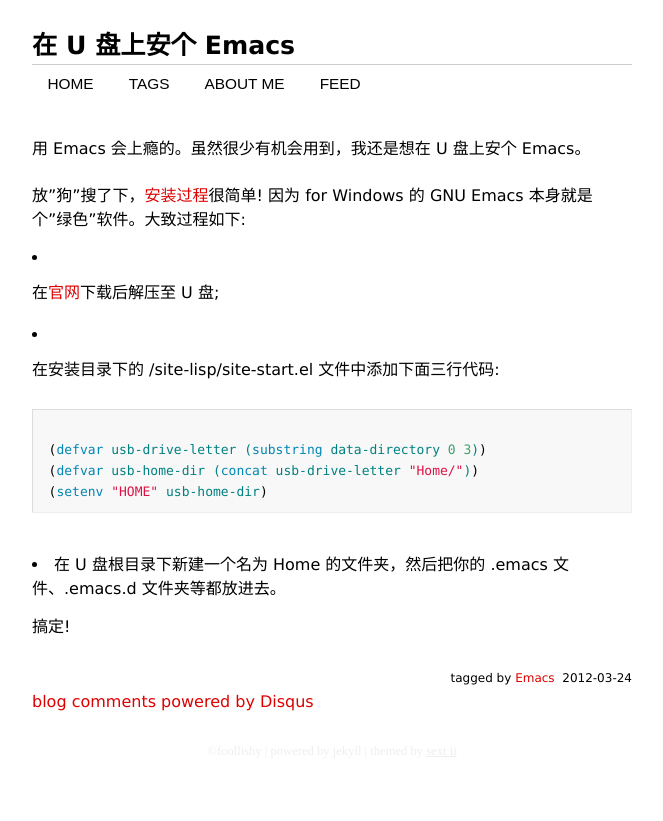
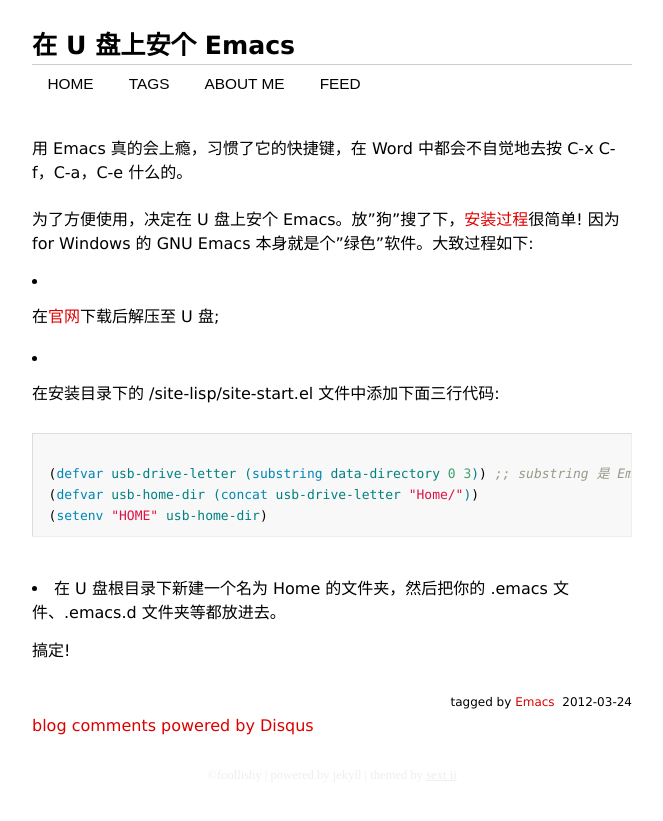
Before and after one commit to foollishy/foollishy.github.com, a Jekyll site: the page built from _posts/2012-03-24-emacs-in-smart-disk.markdown, in a window 1280 px wide. Shown: the top 821 px of the page, without its empty margins (308-971 px from the left). Built offline with Jekyll 4.4.1, drawn with Linux system fonts in a browser that asks for light colours; some web fonts are replaced; Markdown is read by kramdown in place of the engine named in the settings; comment, search, counter and statistics services are not loaded.

Commit message:
modify post

```diff
--- a/_posts/2012-03-24-emacs-in-smart-disk.markdown
+++ b/_posts/2012-03-24-emacs-in-smart-disk.markdown
@@ -5,9 +5,9 @@
     - Emacs
 ---
 
-用 Emacs 会上瘾的。虽然很少有机会用到，我还是想在 U 盘上安个 Emacs。
+用 Emacs 真的会上瘾，习惯了它的快捷键，在 Word 中都会不自觉地去按 C-x C-f，C-a，C-e 什么的。
 
-放"狗"搜了下，[安装过程][pigpog]很简单! 因为 for Windows 的 GNU Emacs 本身就是个"绿色"软件。大致过程如下:
+为了方便使用，决定在 U 盘上安个 Emacs。放"狗"搜了下，[安装过程][pigpog]很简单! 因为 for Windows 的 GNU Emacs 本身就是个"绿色"软件。大致过程如下:
 
 - 在[官网][emacs]下载后解压至 U 盘;
 
@@ -15,7 +15,7 @@
 
 <pre class="lisp">
 <code>
-(defvar usb-drive-letter (substring data-directory 0 3))
+(defvar usb-drive-letter (substring data-directory 0 3)) ;; substring 是 Emacs 的内部函数，返回某一区间的字符串，本例就是取 Windows 下某路径(如 "F:\Tool")的前三(0 3)个字符，即 "F:\"。
 (defvar usb-home-dir (concat usb-drive-letter "Home/"))
 (setenv "HOME" usb-home-dir)
 </code>
```
